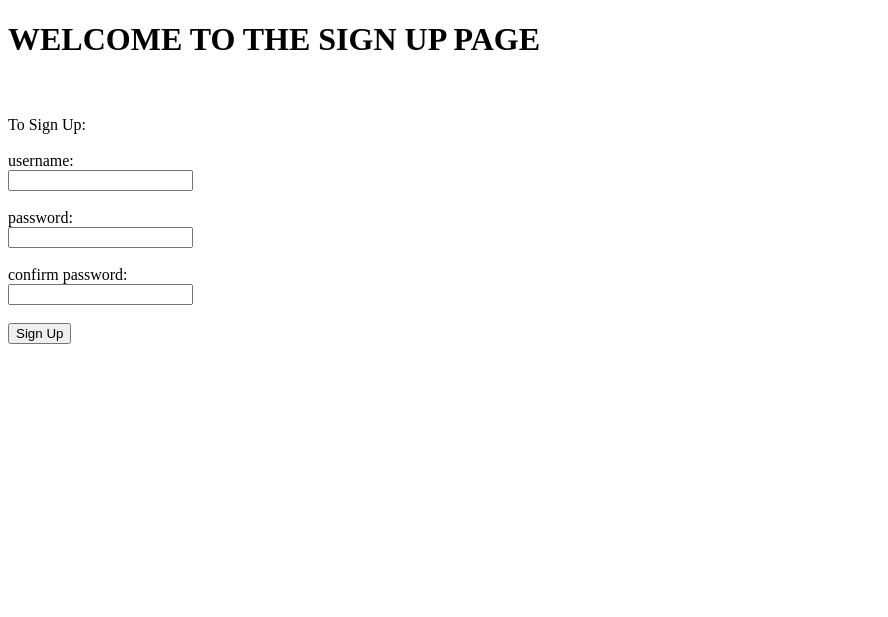
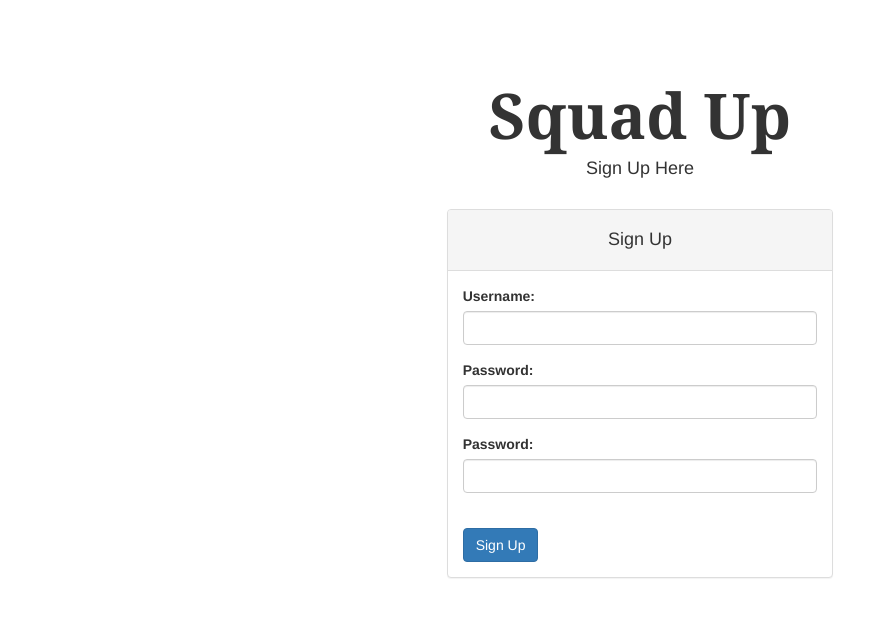
Before and after one commit to FelixRiegBaumhauer/squadup, a Flask app: page /signup_page in a window 1280 px wide. Shown: the top 617 px of the page, without its empty margins (0-888 px from the left). Run offline with Flask 2, Linux system fonts and the light colour scheme; some libraries are stand-ins or nearby versions.

Commit message:
added new sign up page, fixed small bug in maps, and added default img for non - pfp users

```diff
--- a/app.py
+++ b/app.py
@@ -35,7 +35,7 @@ def main():
         if request.method=="GET":
 
             feed = utils.locate.retAllFriends(session[secret])
-            feed = sorted(feed, key=lambda x: x[4], reverse=True) # sort users by time updated
+            feed2 = sorted(feed, key=lambda x: x[4], reverse=True) # sort users by time updated
 
             if utils.locate.retCurrentLocation(session[secret])[0][0].isdigit(): #check if current location is in skool (a room #)
                 leave=False
@@ -46,14 +46,18 @@ def main():
             #return redirect('display')
             mapDeets = utils.locate.maptesting(session[secret])
             info = []
-            friends = utils.search.retFriends(session[secret])[0]
-            for f in friends:
+            #friends = utils.search.retFriends(session[secret])[0]
+            for f in feed:
+                f = f[1]
+                print f
                 file_path = './static/images/' + str(f) + '.png'
-                print file_path
+                #print file_path
                 if os.path.exists(file_path):
                     info.append(file_path)
-            print info
-            return render_template('main.html',username=session[secret],news=feed,leave=leave, lat=mapDeets[0], lon = mapDeets[1], coords=mapDeets[2], pfp=info)
+                else:
+                    info.append('./static/images/default.png')
+            #print info
+            return render_template('main.html',username=session[secret],news=feed2,leave=leave, lat=mapDeets[0], lon = mapDeets[1], coords=mapDeets[2], pfp=info)
         else:
             if request.form["submit"]=="post":
                 utils.locate.updateLoc(request.form["location"], session[secret])
--- a/templates/signup.html
+++ b/templates/signup.html
@@ -1,39 +1,105 @@
 <!DOCTYPE html>
-<html>
+<html lang="en">
 	<head>
-    <title>SIGN UP</title>
+		<meta http-equiv="content-type" content="text/html; charset=UTF-8">
+		<meta charset="utf-8">
+		<title>Octopus</title>
+		<meta name="generator" content="Bootply" />
+		<meta name="viewport" content="width=device-width, initial-scale=1, maximum-scale=1">
+		<link href="/static/css/bootstrap.min.css" rel="stylesheet">
+		<!--[if lt IE 9]>
+			<script src="//html5shim.googlecode.com/svn/trunk/html5.js"></script>
+		<![endif]-->
+		<link rel="icon" href="/static/octo.png">
+		<link href="/static/css/styles.css" rel="stylesheet">
+		<link href="/static/css/app.css" rel="stylesheet">
+  <script src="https://apis.google.com/js/platform.js" async defer></script>
+  <meta name="google-signin-client_id" content="459063625799-o88jk13b7uuh280f66km7d32hu1gupuq.apps.googleusercontent.com">
+
+  <style>
+  body {
+ <!--   background-image: url('https://hikingartist.files.wordpress.com/2015/11/waves-of-the-future-global-change-illustration-by-frits-ahlefeldt.jpg?w=1200');
+     background-repeat: no-repeat;
+
+     background-size:cover;
+ --> }
+
+  h1 {
+    font-family:  Georgia,Times,"Times New Roman",serif;
+     font-size: 450%;
+  }
+  </style>
 </head>
 
 <body>
 
-    <h1>WELCOME TO THE SIGN UP PAGE</h1>
-    <br>
-    <br>
-    To Sign Up:
-    <br>
-    <br>
+<br><br><br>
+<center>
+  <h1>
+  <strong>
+
+     Squad Up
+
+   </strong>
+  </h1>
+  <h4>
+    Sign Up Here
+  </h4>
+</center>
+<div class="row content">
+    <div class="col-sm-12">
+<div class="container-fluid">
 
 
-    <form action="/signup", method="POST">
-      username:<br>
-      <input type="text" name="username">
-      <br>
-      <br>
-      password:<br>
-      <input type="password" name="password1">
-      <br>
-      <br>
-      confirm password:<br>
-      <input type="password" name="password2">
-      <br>
-      <br>
-      <input type="submit" value="Sign Up">
-    </form>
+
+
+<br><div class="col-sm-4"></div>
+<div class="col-sm-4">
+  <div class="panel panel-default">
+    <div class="panel-heading">
+<center>
+  <h4>Sign Up</h4>
+</center>
+    </div>
+    <div class="panel-body">
+<form role="form" action="/signup" method="POST">
+  <div style="display:none;"><input id="csrf_token" name="csrf_token" type="hidden" value="1480297387##b444bdffaf93c16af04b1bc325c9d0f1de46e992"></div>
+
+  <div class="form-group" id="email_signup-form-group">
+
+<label for="email_signup">Username:</label>
+<input class="form-control" id="username" name="username" type="text" value="" value_="None" required>
+
+  </div>
+
+
+<div class="form-group" id="password_signup-form-group">
+
+    <label for="password_signup">Password:</label>
+    <input class="form-control" id="password1" name="password1" type="password" value="" value_="None" required>
+
+</div>
+<div class="form-group" id="password_signup-form-group">
+
+    <label for="password_signup">Password:</label>
+    <input class="form-control" id="password2" name="password2" type="password" value="" value_="None" required>
+
+</div>
 
 <br>
-    <br>
-    <br>
+<input class="btn btn-primary" id="submit" name="submit" type="submit" value="Sign Up">
+</form>
+</div>
+</div>
+</div>
 
+<!--     <div class="col-sm-3"></div>
+  <div class="g-signin2" data-onsuccess="onSignIn"></div>
+-->
+</div>
+
+    </div>
+  </div>
 
 </body>
 </html>
```
Also changed, not shown: templates/signup2.html (added, +39 -0 lines), data/users.db, static/images/default.png (added), static/images/klaumbia.png (added), 7 other files. Lines whose indentation alone changed are shown as unchanged.
